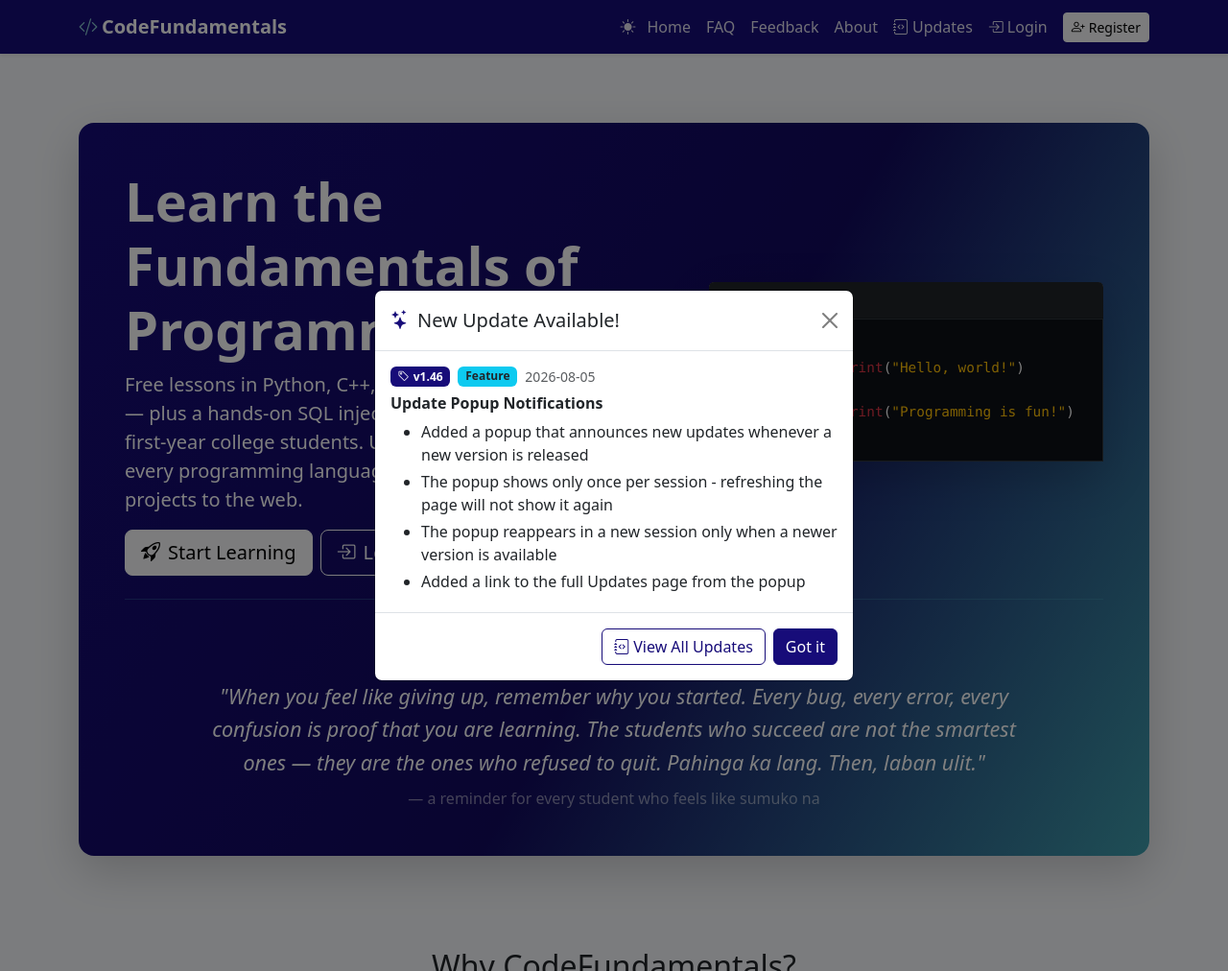
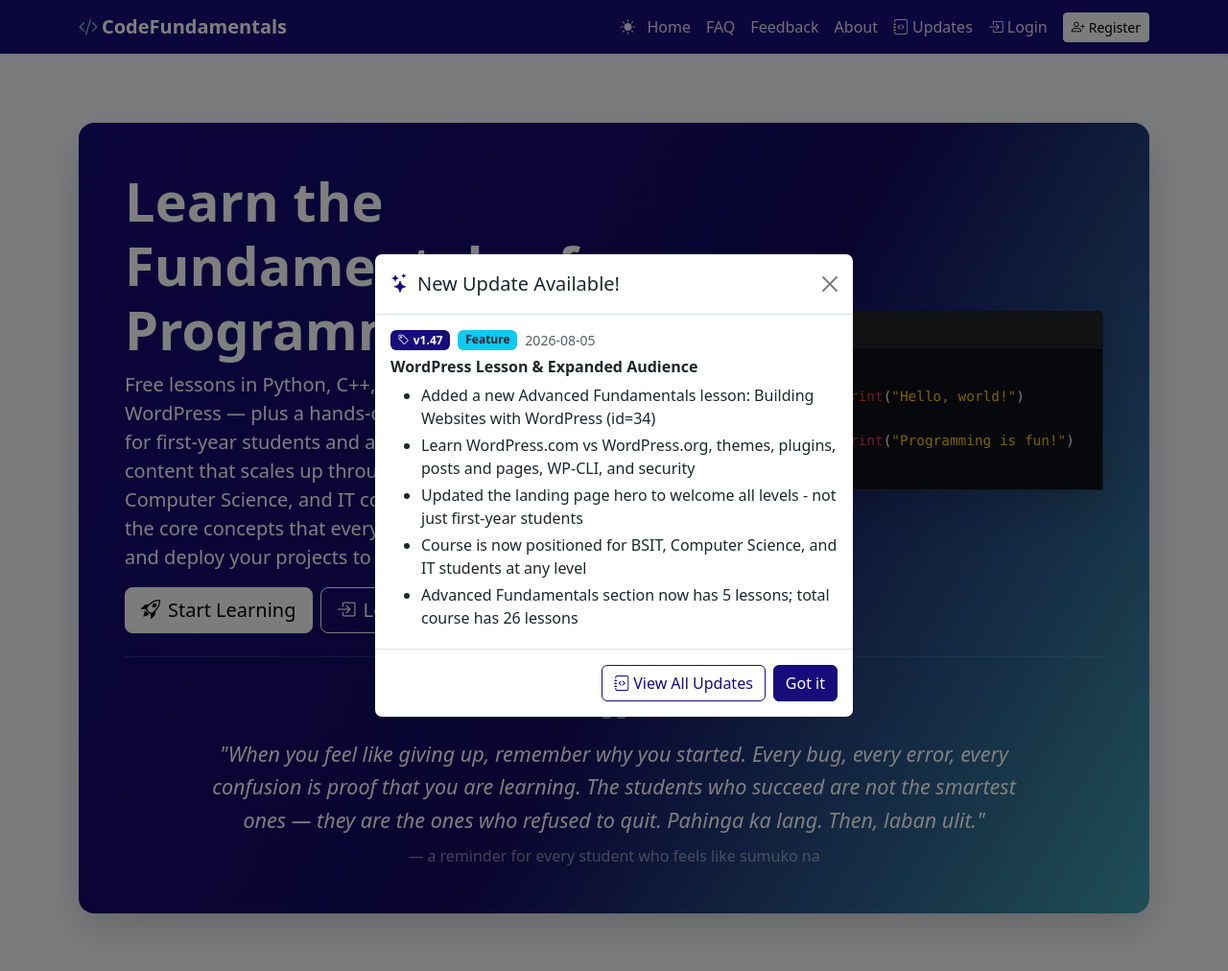
Before and after one commit to christianrenz210/learnfUNDAMENTALS, a Flask app: page / in a window 1280 px wide. Shown: the whole page at 96% size. Run offline with Flask 3, Linux system fonts and the light colour scheme; some libraries are stand-ins or nearby versions.

Commit message:
add WordPress lesson, update hero for all levels, v1.47

```diff
--- a/app.py
+++ b/app.py
@@ -96,7 +96,7 @@ def localtime_filter(dt, fmt="%Y-%m-%d %H:%M:%S"):
     return dt.astimezone(LOCAL_TZ).strftime(fmt)
 
 
-APP_VERSION = "1.46"
+APP_VERSION = "1.47"
 
 
 @app.context_processor
@@ -1074,7 +1074,7 @@ EREN_SYSTEM_PROMPT = (
     "- Fundamentals: Introduction to Programming, Programming History, Variables and Data Types, "
     "Input and Output, Operators, Logical Operators, Conditionals (if/else), Loops, Functions, "
     "Arrays and Lists, Basic Problem Solving.\n"
-    "- Advanced Fundamentals: Introduction to GitHub, Web Deployment Fundamentals, Deploying with Render, Deploying with Netlify.\n"
+    "- Advanced Fundamentals: Introduction to GitHub, Web Deployment Fundamentals, Deploying with Render, Deploying with Netlify, Building Websites with WordPress.\n"
     "- Advanced Database System: DBMS overview, ER model and keys, Normalization (1NF-3NF), "
     "SQL DDL, DML, SELECT and filtering, JOINs, Subqueries and Aggregates.\n"
     "- SQL Injection: introduction and how it works.\n\n"
--- a/changelog_data.py
+++ b/changelog_data.py
@@ -1,4 +1,17 @@
 CHANGELOG = [
+    {
+        "version": "1.47",
+        "date": "2026-08-05",
+        "type": "feature",
+        "title": "WordPress Lesson & Expanded Audience",
+        "changes": [
+            "Added a new Advanced Fundamentals lesson: Building Websites with WordPress (id=34)",
+            "Learn WordPress.com vs WordPress.org, themes, plugins, posts and pages, WP-CLI, and security",
+            "Updated the landing page hero to welcome all levels - not just first-year students",
+            "Course is now positioned for BSIT, Computer Science, and IT students at any level",
+            "Advanced Fundamentals section now has 5 lessons; total course has 26 lessons",
+        ],
+    },
     {
         "version": "1.46",
         "date": "2026-08-05",
--- a/templates/base.html
+++ b/templates/base.html
@@ -162,8 +162,8 @@
     <div class="row g-4">
       <div class="col-lg-6 col-md-6">
         <h6 class="text-uppercase mb-3 text-white fw-bold"><i class="bi bi-code-slash me-1"></i>CodeFundamentals</h6>
-        <p class="small mb-3">Programming Fundamentals for 1st Year Students. Learn Python, C++, Java, and SQL through
-          21 lessons in 3 sections with long quizzes, certificates, and a hands-on SQL Lab.</p>
+        <p class="small mb-3">Programming Fundamentals for all levels — 1st year students and up. Learn Python, C++, Java, SQL, and WordPress through
+          26+ lessons in four sections with long quizzes, certificates, and a hands-on SQL Lab.</p>
         <div class="d-flex gap-2">
           <a href="#" class="text-white-50" aria-label="Facebook"><i class="bi bi-facebook"></i></a>
           <a href="#" class="text-white-50" aria-label="Twitter / X"><i class="bi bi-twitter-x"></i></a>
--- a/templates/index.html
+++ b/templates/index.html
@@ -10,10 +10,12 @@
         <div class="col-lg-7">
           <h1 class="display-4 fw-bold">Learn the Fundamentals of Programming</h1>
           <p class="lead">
-            Free lessons in Python, C++, Java, SQL, and Web Deployment — plus a
-            hands-on SQL injection security lab — designed for first-year
-            college students. Understand the core concepts that every
-            programming language shares, and deploy your projects to the web.
+            Free lessons in Python, C++, Java, SQL, Web Deployment, and WordPress — plus a
+            hands-on SQL injection security lab. Built for first-year students and anyone
+            starting from zero, with content that scales up through advanced topics for
+            BSIT, Computer Science, and IT courses at any level. Understand the core
+            concepts that every programming language shares, and deploy your projects to
+            the web.
           </p>
           <div class="d-flex gap-2 flex-wrap">
             {% if current_user.is_authenticated %}
@@ -83,8 +85,9 @@
             <i class="bi bi-bezier2 fs-1 text-primary"></i>
             <h5 class="card-title mt-3">Beginner-Friendly</h5>
             <p class="card-text">
-              Written for 1st year students with no prior experience. Concepts
-              are explained simply and clearly.
+              Written for beginners with no prior experience — whether you're a 1st
+              year student or exploring programming at any level. Concepts are
+              explained simply and clearly.
             </p>
           </div>
         </div>
@@ -171,9 +174,9 @@
             <i class="bi bi-book fs-2 text-primary"></i>
             <h5 class="card-title mt-3">Read the Lessons</h5>
             <p class="card-text">
-              Work through 25+ lessons in four sections: programming fundamentals
-              (Python, C++, Java), advanced fundamentals (GitHub, deployment),
-              advanced database systems, and SQL injection security.
+              Work through 26+ lessons in four sections: programming fundamentals
+              (Python, C++, Java), advanced fundamentals (GitHub, deployment,
+              WordPress), advanced database systems, and SQL injection security.
             </p>
           </div>
         </div>
@@ -246,13 +249,14 @@
       {% endfor %}
 
       <div class="col-12">
-        <h5 class="mb-3 mt-2"><i class="bi bi-cloud-arrow-up text-primary me-2"></i>Advanced Fundamentals <span class="badge bg-primary bg-opacity-10 text-primary align-middle ms-1">4 lessons</span></h5>
+        <h5 class="mb-3 mt-2"><i class="bi bi-cloud-arrow-up text-primary me-2"></i>Advanced Fundamentals <span class="badge bg-primary bg-opacity-10 text-primary align-middle ms-1">5 lessons</span></h5>
       </div>
       {% for lesson in [
         {"icon": "bi-github", "title": "Introduction to GitHub", "desc": "Version control and collaboration with Git."},
         {"icon": "bi-globe", "title": "Web Deployment Fundamentals", "desc": "Deploying web apps to the internet."},
         {"icon": "bi-cloud-arrow-up", "title": "Deploying with Render", "desc": "Deploy Laravel and React apps to Render."},
-        {"icon": "bi-cloud-arrow-up", "title": "Deploying with Netlify", "desc": "Deploy static sites and SPAs to Netlify."}
+        {"icon": "bi-cloud-arrow-up", "title": "Deploying with Netlify", "desc": "Deploy static sites and SPAs to Netlify."},
+        {"icon": "bi-wordpress", "title": "Building Websites with WordPress", "desc": "Create and manage a website with WordPress — no coding needed."}
       ] %}
         <div class="col-md-4 col-sm-6">
           <div class="card h-100 shadow-sm">
```
Also changed, not shown: lessons_data.py (+85 -0 lines), templates/about.html (+5 -3 lines), templates/faq.html (+6 -5 lines).
